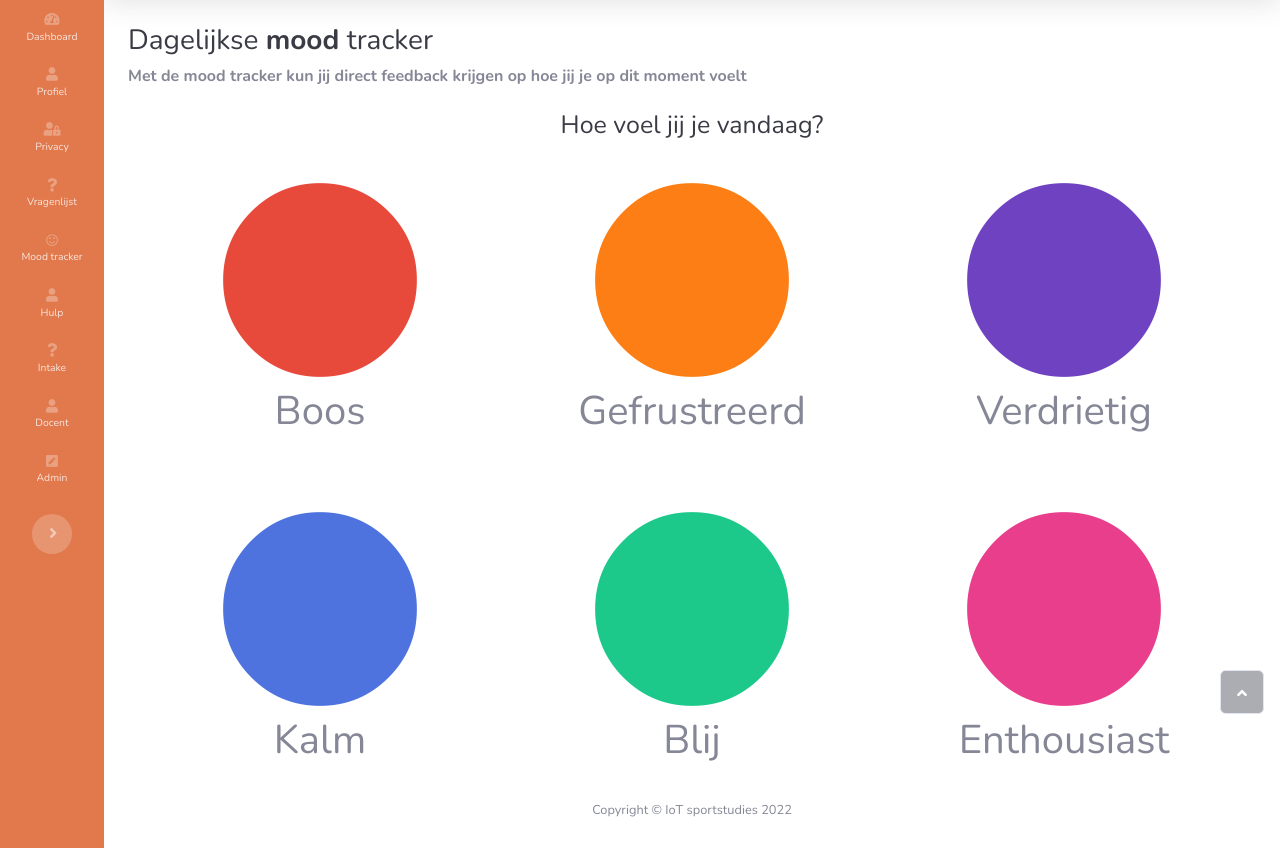
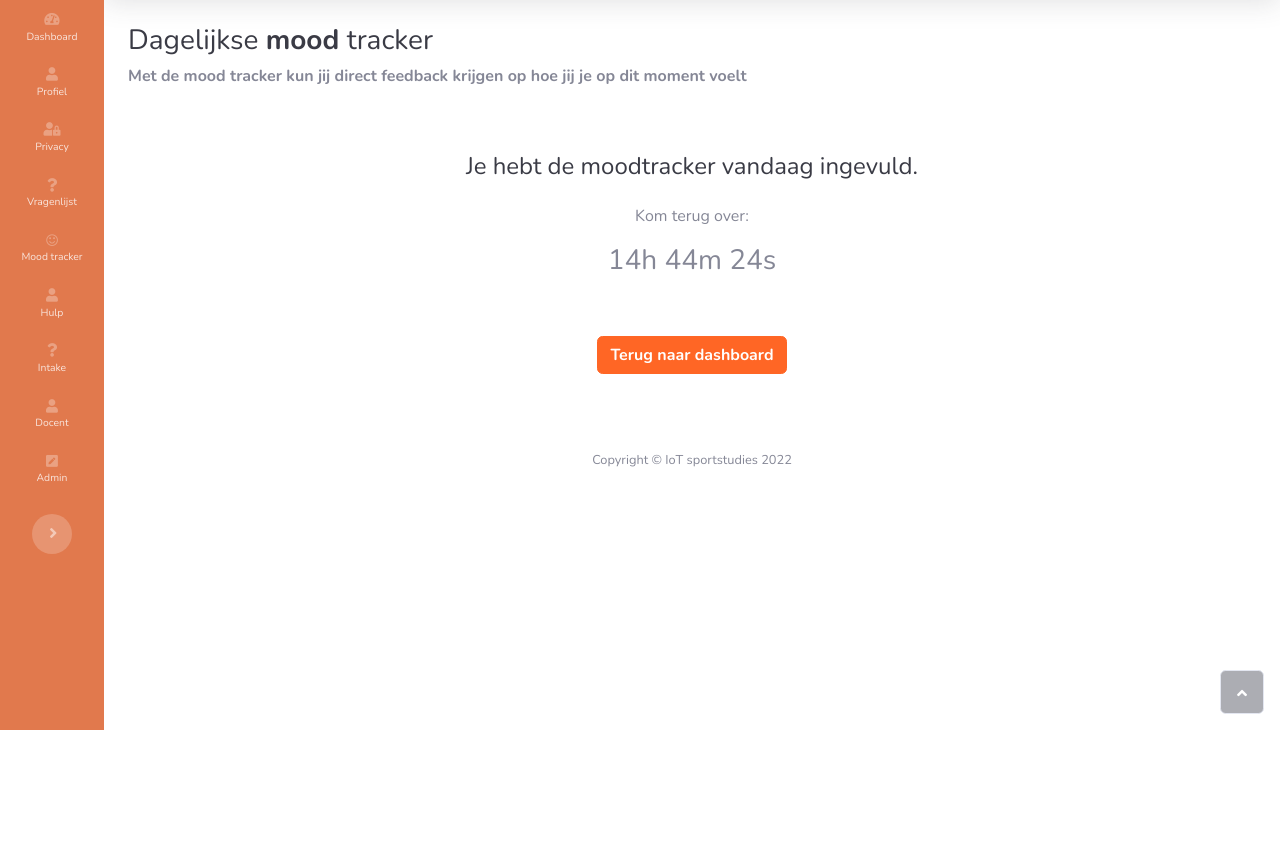
Before and after one commit to 1ncendium/Livia, a Flask app: page /moodtracker in a window 1280 px wide. Shown: the part 70-918 px from the top of the page. After the commit the page ends 800 px from the top, so only its background shows below. Run offline with Flask 3, Linux system fonts and the light colour scheme; a user stored in the database is signed in; data comes from the database, SQL or seed files in the repository; both versions use the stored data as it was after the commit; some libraries are stand-ins or nearby versions.

Commit message:
Mood tracker updates

```diff
--- a/app.py
+++ b/app.py
@@ -169,7 +169,6 @@ def hulp():
 @app.route('/profiel', methods=['GET', 'POST'])
 @login_required
 def profiel():
-    print(f'cookie is: {request.cookies.get("2")}')
     user = User.query.filter_by(id=current_user.get_id()).first()
 
     if user.is_nieuw():
@@ -573,6 +572,14 @@ def moodtracker():
     if user.is_nieuw():
         return redirect(url_for('intake')), flash('Je moet eerst de intake invullen voordat je deze pagina kunt bezoeken!')
 
+    laatst_ingevuld = UserMood.query.filter_by(user_id = user.id).order_by(UserMood.datum.desc()).first().datum
+    vandaag = date.today()
+
+    if laatst_ingevuld == vandaag:
+        vandaag_ingevuld = True
+    else:
+        vandaag_ingevuld = False
+
     if request.method == 'POST':
         emotie = request.form.get('emotie')
 
@@ -583,7 +590,7 @@ def moodtracker():
         return redirect(url_for('.feedback', emotie=emotie))
 
     profielfoto = User.query.filter_by(id=current_user.get_id()).first().profiel_foto
-    return render_template('moodtracker.html', profielfoto=profielfoto)
+    return render_template('moodtracker.html', profielfoto=profielfoto, vandaag_ingevuld=vandaag_ingevuld)
 
 @app.route('/feedback')
 @login_required
@@ -656,10 +663,6 @@ def reset_request():
         return redirect(url_for('login'))
     return render_template('reset_request.html', title='Reset Password', form=form)
 
-
-
-
-
 @app.route('/reset_password<token>', methods=['GET', 'POST'])
 def reset_token(token):
     if current_user.is_authenticated:
--- a/main/templates/base.html
+++ b/main/templates/base.html
@@ -65,15 +65,6 @@
                     <nav class="navbar navbar-light navbar-expand bg-white shadow mb-4 topbar static-top">
                         <div class="container-fluid"><button class="btn btn-link d-md-none rounded-circle me-3" id="sidebarToggleTop" type="button" style="--bs-primary: rgb(255,102,37);--bs-primary-rgb: 255,102,37;"><i class="fas fa-bars" style="border-color: rgb(255,102,37);color: rgb(255,102,37);"></i></button>
                             <ul class="navbar-nav flex-nowrap ms-auto">
-                                <li class="nav-item dropdown d-sm-none no-arrow"><a class="dropdown-toggle nav-link" aria-expanded="false" data-bs-toggle="dropdown" href="#"><i class="fas fa-search"></i></a>
-                                    <div class="dropdown-menu dropdown-menu-end p-3 animated--grow-in" aria-labelledby="searchDropdown">
-                                        <form class="me-auto navbar-search w-100">
-                                            <div class="input-group"><input class="bg-light form-control border-0 small" type="text" placeholder="Search for ...">
-                                                <div class="input-group-append"><button class="btn btn-primary py-0" type="button" style="background: rgb(255,102,37);border-color: rgba(255,255,255,0);"><i class="fas fa-search"></i></button></div>
-                                            </div>
-                                        </form>
-                                    </div>
-                                </li>
                                 <li class="nav-item dropdown no-arrow mx-1">
                                     <div class="nav-item dropdown no-arrow">
                                         <a class="dropdown-toggle nav-link" aria-expanded="false" data-bs-toggle="dropdown" href="#"></span><i class="fas fa-globe"></i></a>
@@ -111,7 +102,7 @@
                                                     <p> Vul snel de intake in om gebruik te maken van de app!</p>
                                                     {% endif %}
                                                 </div>
-                                            </a><a class="dropdown-item text-center small text-gray-500" href="#">Show All Alerts</a>
+                                            </a>
                                         </div>
                                     </div>
                                 </li>
--- a/main/templates/login.html
+++ b/main/templates/login.html
@@ -15,7 +15,7 @@
         <div class="mb-3" style="height: 46.1875px;">
             {{ form.wachtwoord(class="form-control form-control-user") }}
         </div>
-        <a class="text-end small" href="forgot-password.html" style="margin-left: 0px;color: rgb(0,0,0);">{{ _('Wachtwoord vergeten') }}?</a>
+        <a class="text-end small" href="reset_password" style="margin-left: 0px;color: rgb(0,0,0);">{{ _('Wachtwoord vergeten') }}?</a>
         <div class="mb-3">
             <div class="custom-control custom-checkbox small"></div>
         </div>
--- a/main/templates/moodtracker.html
+++ b/main/templates/moodtracker.html
@@ -5,6 +5,7 @@
         <h3 class="text-dark mb-0">{{ _('Dagelijkse') }} <strong>mood </strong>tracker</h3>
     </div>
     <p class="text-start" style="margin-top: -18px;"><strong>{{ _('Met de mood tracker kun jij direct feedback krijgen op hoe jij je op dit moment voelt') }}</strong></p>
+    {% if vandaag_ingevuld == False %}
     <div class="row" style="text-align: center;">
         <div class="col">
             <h3 class="text-center text-dark mb-0" style="font-size: 25px;margin-top: 6px;">{{ _('Hoe voel jij je vandaag?') }}</h3>
@@ -44,6 +45,46 @@
     </form>
 </div>
 </div>
+{% else %}
+<div class="p-5" style="text-align: center;">
+    <h4 class="text-dark mb-4">{{ _('Je hebt de moodtracker vandaag ingevuld') }}.</h4>
+    <p>{{ _('Kom terug over') }}:</p>
+    <!-- Display the countdown timer in an element -->
+    <h3 id="countdown"></h3>
+
+    <script>
+        // Set the date we're counting down to
+        var d = new Date();
+        var countDownDate = d.setHours(24, 0, 0, 0);
+
+        // Update the count down every 1 second
+        var x = setInterval(function() {
+
+            // Get today's date and time
+            var now = new Date().getTime();
+
+            // Find the distance between now and the count down date
+            var distance = countDownDate - now;
+
+            // Time calculations for days, hours, minutes and seconds
+            var hours = Math.floor((distance % (1000 * 60 * 60 * 24)) / (1000 * 60 * 60));
+            var minutes = Math.floor((distance % (1000 * 60 * 60)) / (1000 * 60));
+            var seconds = Math.floor((distance % (1000 * 60)) / 1000);
+
+            // Display the result in the element with id="countdown"
+            document.getElementById("countdown").innerHTML = hours + "h " +
+                minutes + "m " + seconds + "s ";
+
+            // If the count down is finished, write some text
+            if (distance < 0) {
+                clearInterval(x);
+                document.getElementById("countdown").innerHTML = "EXPIRED";
+            }
+        }, 1000);
+    </script>
+    <a class="btn btn-primary" type="button" href="dashboard" style="margin-top: 50px; --bs-primary: rgb(255,102,37);--bs-primary-rgb: 255,102,37;background: rgb(255,102,37);border-color: rgb(255,102,37);"><strong>{{ _('Terug naar dashboard') }}</strong></a>
+</div>
+{% endif %}
 <footer class="bg-white sticky-footer">
     <div class="container my-auto">
         <div class="text-center my-auto copyright"><span>Copyright © IoT sportstudies 2022</span></div>
```
Also changed, not shown: main/data.sqlite.
